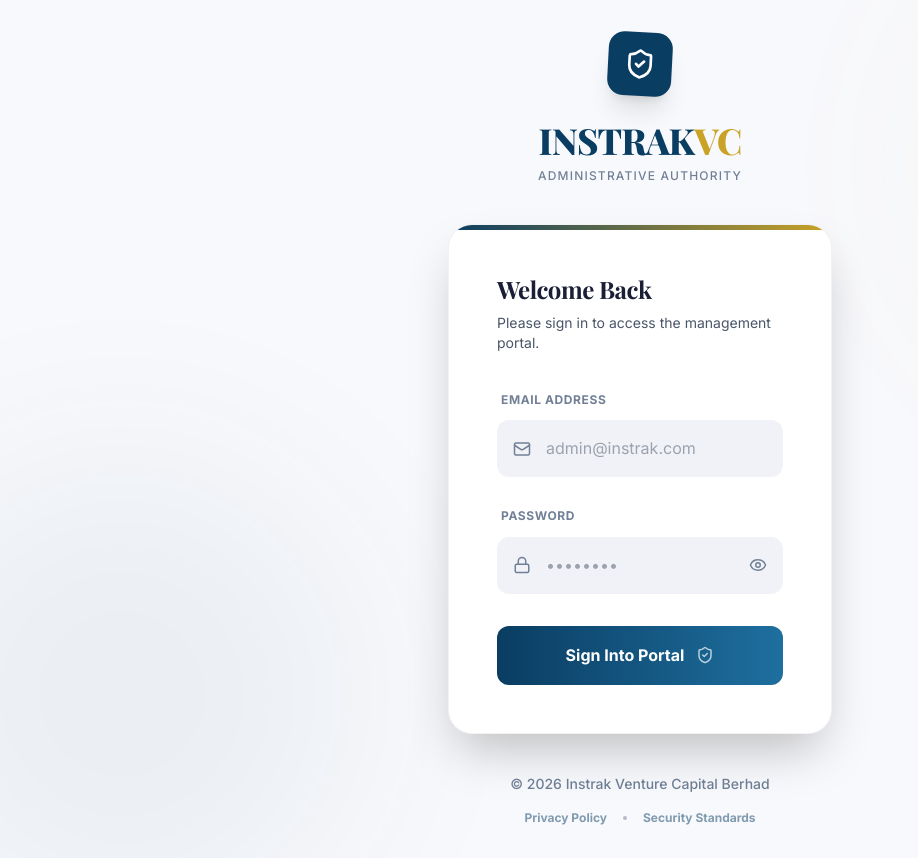
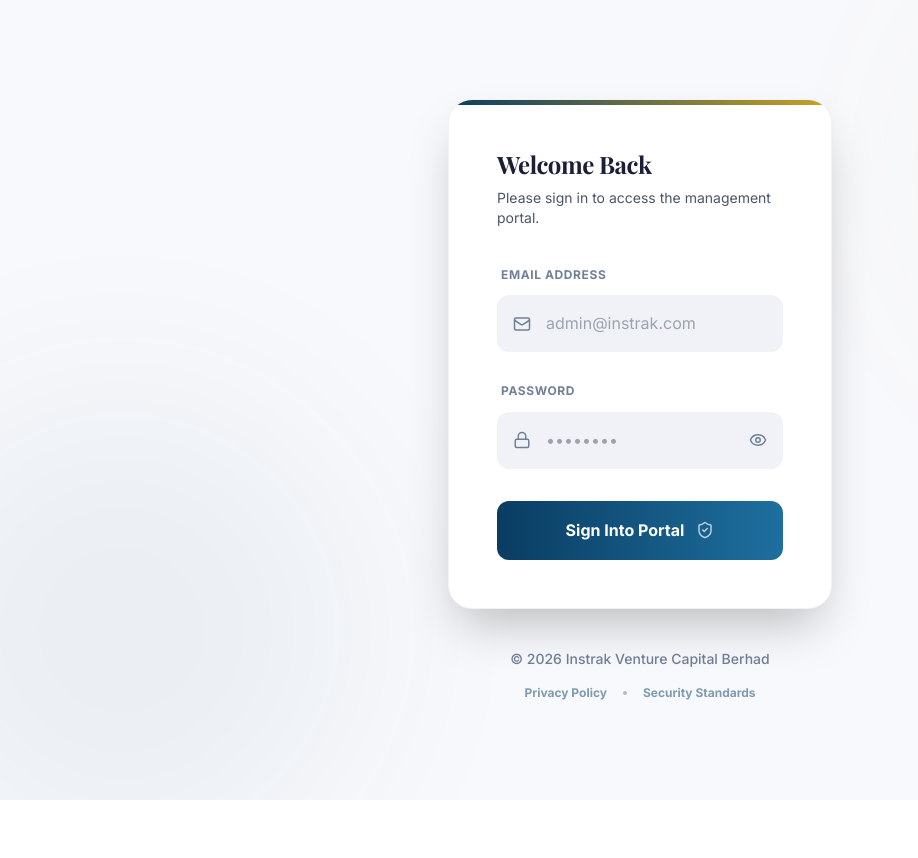
Before and after one commit to muhdizwan04/instrakventurecapitalUI, a React (Vite) app in the folder admin/: page /login in a window 1280 px wide. Shown: the whole page, without its empty margins (0-918 px from the left). After the commit the page ends 800 px from the top, so only its background shows below. Built offline with nearby package versions, Linux system fonts and the light colour scheme; no server answers.

Commit message:
improve admin

```diff
--- a/admin/src/pages/Login.jsx
+++ b/admin/src/pages/Login.jsx
@@ -37,18 +37,7 @@ const Login = () => {
             </div>
 
             <div className="w-full max-w-md p-8 relative z-10">
-                {/* Brand Header */}
-                <div className="text-center mb-10 animate-in fade-in slide-in-from-top duration-700">
-                    <div className="inline-flex items-center justify-center w-16 h-16 rounded-2xl bg-[var(--accent-primary)] text-white mb-6 shadow-xl shadow-[var(--accent-primary)]/20 rotate-3 transform transition-transform hover:rotate-0">
-                        <ShieldCheck size={32} />
-                    </div>
-                    <h1 className="text-4xl font-heading font-extrabold text-[var(--accent-primary)] mb-2 tracking-tight">
-                        INSTRAK<span className="text-[var(--accent-secondary)]">VC</span>
-                    </h1>
-                    <p className="text-[var(--text-muted)] font-medium tracking-widest uppercase text-xs">
-                        Administrative Authority
-                    </p>
-                </div>
+
 
                 {/* Login Card */}
                 <div className="glass-card shadow-2xl border-white/50 animate-in fade-in zoom-in duration-500">
```
Also changed, not shown: 1 other file (tests, documents, lock files or other folders).
